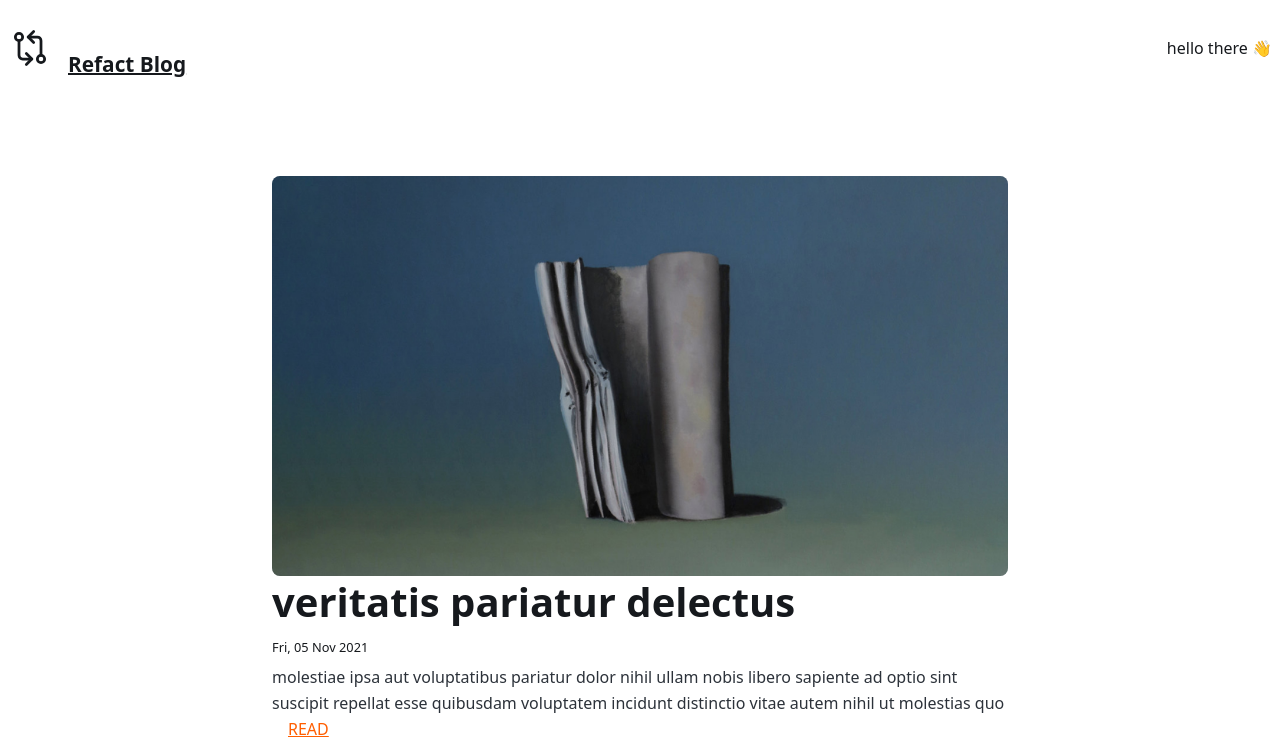
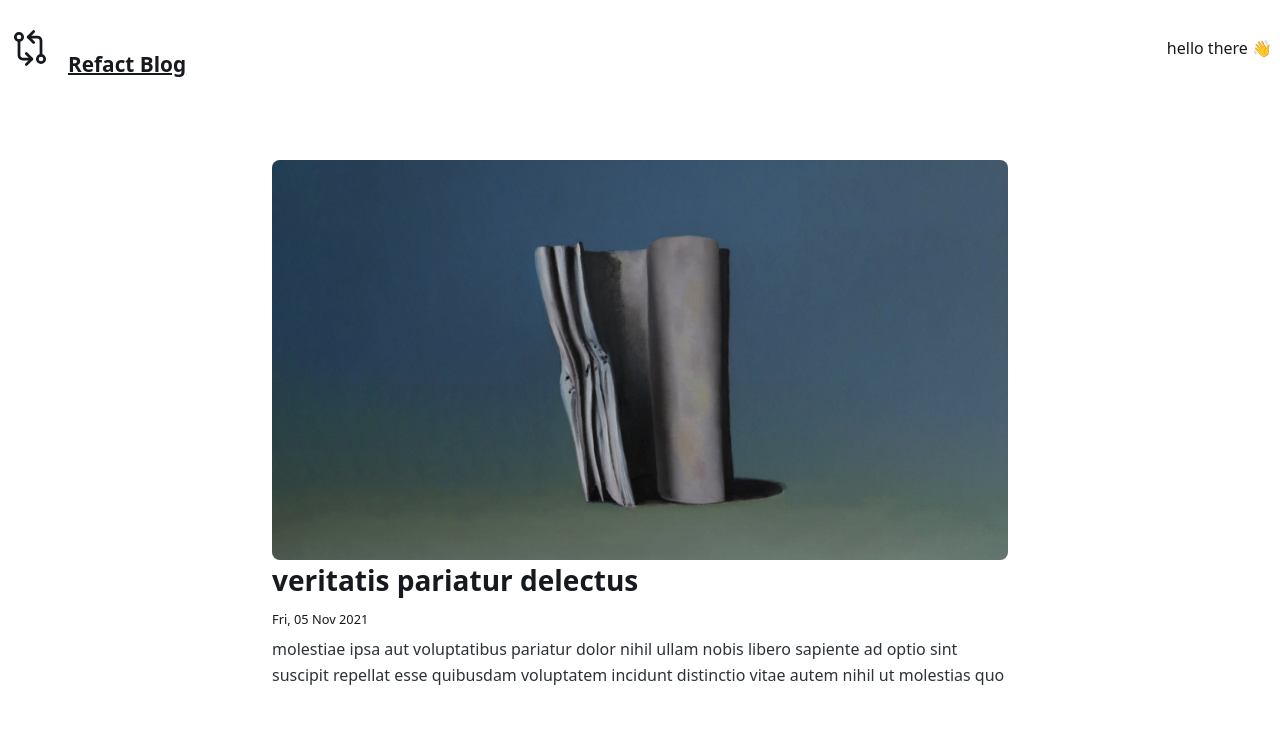
Before and after one commit to bencemol/refact.blog, an Astro site: page / in a window 1280 px wide. Shown: the top 749 px of the page. Built offline with nearby package versions, Linux system fonts and the light colour scheme; Astro itself is replaced by a stand-in of ours.

Commit message:
larger link on post previews

```diff
--- a/src/components/PostPreview.astro
+++ b/src/components/PostPreview.astro
@@ -13,7 +13,7 @@ function formatDate(date) {
 
 <style lang="scss">
 .post {
-  padding: 3rem 0;
+  padding: 2rem 0;
 }
 
 .cover {
@@ -25,8 +25,13 @@ function formatDate(date) {
 }
 
 .link {
-  text-transform: uppercase;
-  margin-left: 1em;
+  color: unset;
+  text-decoration: none;
+  display: block;
+
+  &:hover .title {
+    color: var(--theme-text-accent);
+  }
 }
 
 time {
@@ -42,13 +47,14 @@ time {
 </style>
 
 <article class="post">
+  <a class="link" href={post.url} aria-label={`Read ${post.title}`}>
     {post.cover ? <img class="cover" src={post.cover} alt={post.title}> : null}
     <div class="data">
-    <h2>{post.title}</h2>
+      <h3 class="title">{post.title}</h3>
       <time class="date" datetime={post.date}>{formatDate(post.date)}</time>
       <p class="description">
         {post.description}
-      <a class="link" href={post.url} aria-label={`Read ${post.title}`}>Read</a>
       </p>
     </div>
+  </a>
 </article>
```
Lines whose indentation alone changed are shown as unchanged.
